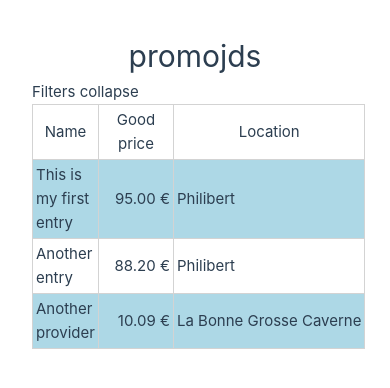
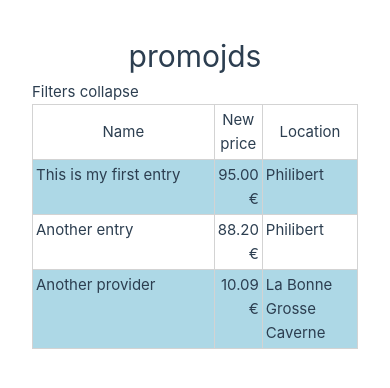
Before and after one commit to loganmzz/promojds-mockup, a Vue app: page / in a window 390 px wide. Shown: the top 388 px of the page. Built offline with nearby package versions, Linux system fonts and the light colour scheme.

Commit message:
Fix responsive table layout

```diff
--- a/src/App.vue
+++ b/src/App.vue
@@ -6,22 +6,22 @@ const data = reactive([
     id: '001',
     name: 'This is my first entry',
     location: 'Philibert',
-    goodPrice: 95,
-    defaultPrice: 100,
+    newPrice: 95,
+    oldPrice: 100,
   },
   {
     id: '002',
     name: 'Another entry',
     location: 'Philibert',
-    goodPrice: 88.2,
-    defaultPrice: 106.7,
+    newPrice: 88.2,
+    oldPrice: 106.7,
   },
   {
     id: '003',
     name: 'Another provider',
     location: 'La Bonne Grosse Caverne',
-    goodPrice: 10.09,
-    defaultPrice: 15,
+    newPrice: 10.09,
+    oldPrice: 15,
   },
 ]);
 const filtered = computed(() => {
@@ -71,19 +71,19 @@ function numeric(value: number): string {
       <thead>
         <tr>
           <th class="name">Name</th>
-          <th class="price">Good price</th>
+          <th class="new-price">New price</th>
           <th class="location">Location</th>
-          <th class="price optional">Default price</th>
-          <th class="discount optional">Discount</th>
+          <th class="old-price">Old price</th>
+          <th class="discount">Discount</th>
         </tr>
       </thead>
       <tbody>
         <tr v-for="item in filtered" :key="item.id">
           <td class="name">{{ item.name }}</td>
-          <td class="price money">{{ numeric(item.goodPrice) }}</td>
-          <td class="location">{{ item.location }}</td>
-          <td class="price money optional">{{ numeric(item.defaultPrice) }}</td>
-          <td class="discount percentage optional">{{ numeric(ratio(item.goodPrice, item.defaultPrice)) }}</td>
+          <td class="new-price money">{{ numeric(item.newPrice) }}</td>
+          <td class="location"><div>{{ item.location }}</div></td>
+          <td class="old-price money">{{ numeric(item.oldPrice) }}</td>
+          <td class="discount percentage">{{ numeric(ratio(item.newPrice, item.oldPrice)) }}</td>
         </tr>
       </tbody>
     </table>
@@ -110,6 +110,9 @@ th, td {
   border: 1px solid lightgray;
   padding: .2em;
 }
+td {
+  vertical-align: top;
+}
 tbody tr:nth-child(odd) {
   background-color: lightblue;
 }
@@ -129,34 +132,53 @@ td.percentage::after {
 table col.name,
 table th.name,
 table td.name {
-  width: 60%;
+  width: 50%;
 }
-table col.price,
-table th.price,
-table td.price  {
-  width: 10%;
-  min-width: 5em;
+table col.new-price,
+table th.new-price,
+table td.new-price  {
+  width: 9%;
 }
 table col.location,
 table th.location,
 table td.location  {
-  width: 10%;
-  min-width: 5em;
-  overflow: hidden;
-  text-overflow: ellipsis;
-  white-space: nowrap;
+  width: 23%;
+}
+table col.old-price,
+table th.old-price,
+table td.old-price  {
+  width: 9%;
 }
 table col.discount,
 table th.discount,
 table td.discount  {
-  width: 15%;
-  min-width: 5em;
+  width: 9%;
 }
 
 @media (width < 900px) {
-  table col.optional,
-  table th.optional,
-  table td.optional  {
+  table col.name,
+  table th.name,
+  table td.name {
+    width: 59%;
+  }
+  table col.new-price,
+  table th.new-price,
+  table td.new-price  {
+    width: 11%;
+  }
+  table col.location,
+  table th.location,
+  table td.location  {
+    width: 30%;
+  }
+  table col.old-price,
+  table th.old-price,
+  table td.old-price  {
+    display: none;
+  }
+  table col.discount,
+  table th.discount,
+  table td.discount  {
     display: none;
   }
 }
```
